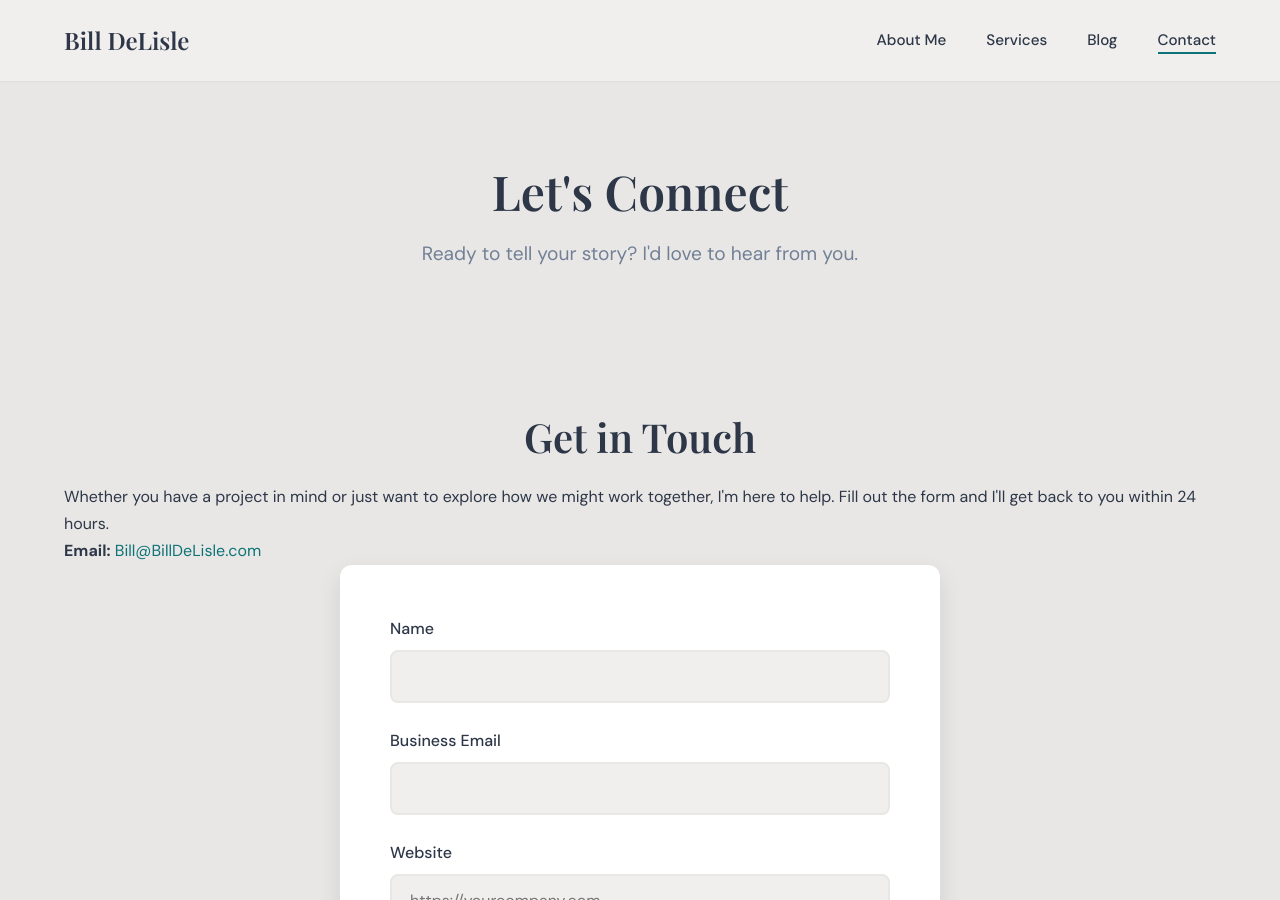
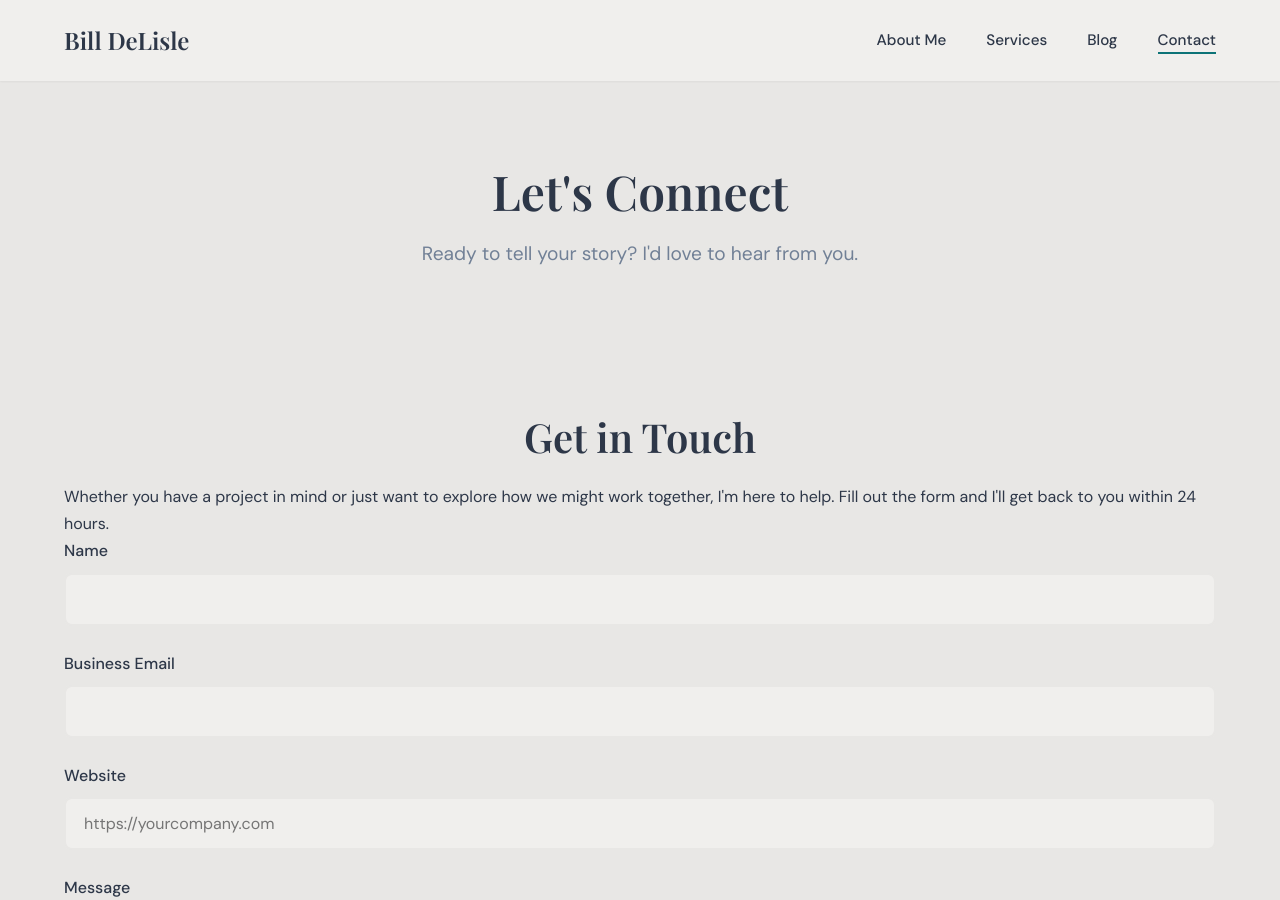
Before and after one commit to BIllDeLisle/billdelisle.com, a Jekyll site: the page built from contact.html, in a window 1280 px wide and 900 px high. Built offline with Jekyll 4.4.1, drawn with Linux system fonts in a browser that asks for light colours; some web fonts are replaced.

Commit message:
Update contact.html

```diff
--- a/contact.html
+++ b/contact.html
@@ -15,11 +15,7 @@
     <div class="contact-content">
       <div class="contact-info">
         <h2>Get in Touch</h2>
-        <p>Whether you have a project in mind or just want to explore how we might work together, I'm here to help. Fill out the form and I'll get back to you within 24 hours.</p>
-        <div class="contact-email">
-          <strong>Email:</strong> <a href="mailto:Bill@BillDeLisle.com">Bill@BillDeLisle.com</a>
-        </div>
-      </div>
+        <p>Whether you have a project in mind or just want to explore how we might work together, I'm here to help. Fill out the form and I'll get back to you within 24 hours.</p
 
       <form class="contact-form" action="https://formspree.io/f/mvzkaeoq" method="POST">
         <div class="form-group">
```
